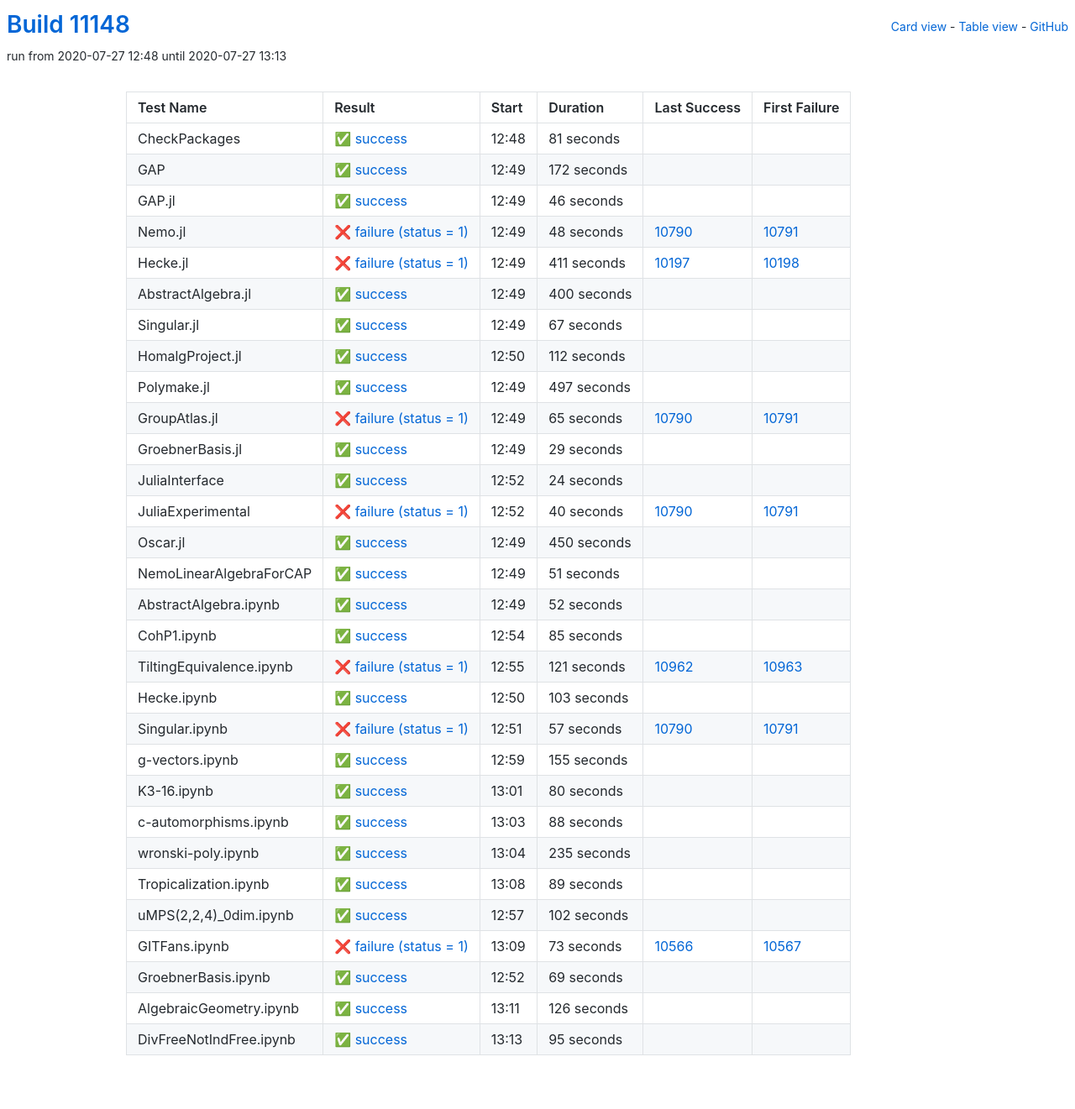
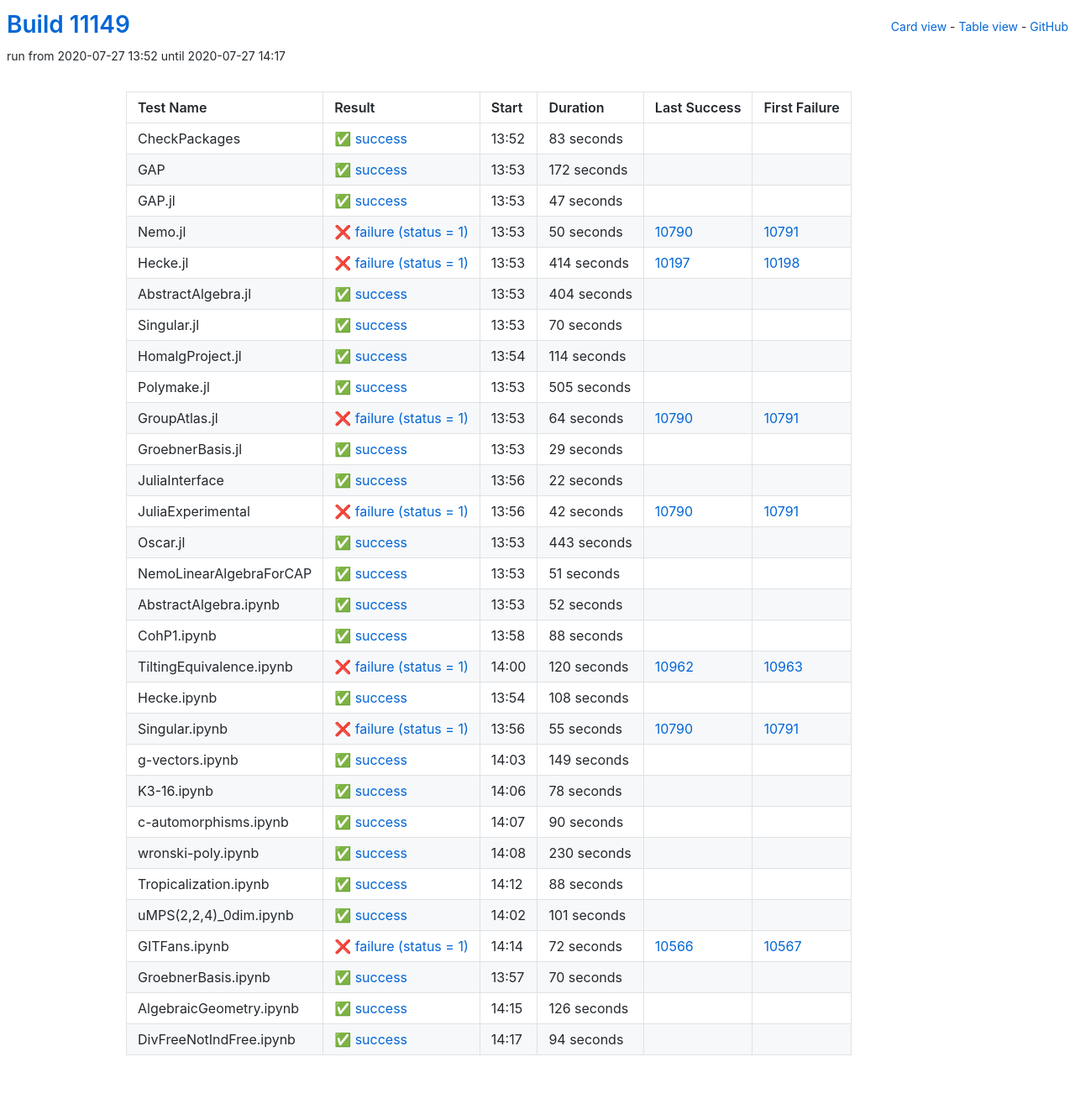
Before and after one commit to oscar-system/oscar-ci-status, a Jekyll site: the page built from table.html, in a window 1280 px wide. Shown: the whole page at 84% size. Built offline with Jekyll 4.4.1, drawn with Linux system fonts in a browser that asks for light colours.

Commit message:
Build #11149

```diff
--- a/_data/ci.yml
+++ b/_data/ci.yml
@@ -1,6 +1,6 @@
 ---
-build: 11148
-build_url: https://oscarci.mathematik.uni-kl.de/job/oscar/11148/
+build: 11149
+build_url: https://oscarci.mathematik.uni-kl.de/job/oscar/11149/
 job: oscar
 organization: oscar-system
 repo: oscar-ci-status
@@ -8,20 +8,20 @@
 tests:
 - name: CheckPackages
   id: checkpackages
-  log: https://oscarci.mathematik.uni-kl.de/job/oscar/11148/artifact/logs/build-11148/CheckPackages.log
-  start: 2020-07-27 12:48
+  log: https://oscarci.mathematik.uni-kl.de/job/oscar/11149/artifact/logs/build-11149/CheckPackages.log
+  start: 2020-07-27 13:52
   success: true
   exitcode: 0
   status: success
-  duration: 81
+  duration: 83
   last_success: false
   last_success_url:
   first_failure: false
   first_failure_url:
 - name: GAP
   id: gap
-  log: https://oscarci.mathematik.uni-kl.de/job/oscar/11148/artifact/logs/build-11148/GAP.log
-  start: 2020-07-27 12:49
+  log: https://oscarci.mathematik.uni-kl.de/job/oscar/11149/artifact/logs/build-11149/GAP.log
+  start: 2020-07-27 13:53
   success: true
   exitcode: 0
   status: success
@@ -32,104 +32,104 @@
   first_failure_url:
 - name: GAP.jl
   id: gap-jl
-  log: https://oscarci.mathematik.uni-kl.de/job/oscar/11148/artifact/logs/build-11148/GAP.jl.log
-  start: 2020-07-27 12:49
+  log: https://oscarci.mathematik.uni-kl.de/job/oscar/11149/artifact/logs/build-11149/GAP.jl.log
+  start: 2020-07-27 13:53
   success: true
   exitcode: 0
   status: success
-  duration: 46
+  duration: 47
   last_success: false
   last_success_url:
   first_failure: false
   first_failure_url:
 - name: Nemo.jl
   id: nemo-jl
-  log: https://oscarci.mathematik.uni-kl.de/job/oscar/11148/artifact/logs/build-11148/Nemo.jl.log
-  start: 2020-07-27 12:49
+  log: https://oscarci.mathematik.uni-kl.de/job/oscar/11149/artifact/logs/build-11149/Nemo.jl.log
+  start: 2020-07-27 13:53
   success: false
   exitcode: 1
   status: failure
-  duration: 48
+  duration: 50
   last_success: 10790
   last_success_url: https://oscarci.mathematik.uni-kl.de/job/oscar/10790/
   first_failure: 10791
   first_failure_url: https://oscarci.mathematik.uni-kl.de/job/oscar/10791/
 - name: Hecke.jl
   id: hecke-jl
-  log: https://oscarci.mathematik.uni-kl.de/job/oscar/11148/artifact/logs/build-11148/Hecke.jl.log
-  start: 2020-07-27 12:49
+  log: https://oscarci.mathematik.uni-kl.de/job/oscar/11149/artifact/logs/build-11149/Hecke.jl.log
+  start: 2020-07-27 13:53
   success: false
   exitcode: 1
   status: failure
-  duration: 411
+  duration: 414
   last_success: 10197
   last_success_url: https://oscarci.mathematik.uni-kl.de/job/oscar/10197/
   first_failure: 10198
   first_failure_url: https://oscarci.mathematik.uni-kl.de/job/oscar/10198/
 - name: AbstractAlgebra.jl
   id: abstractalgebra-jl
-  log: https://oscarci.mathematik.uni-kl.de/job/oscar/11148/artifact/logs/build-11148/AbstractAlgebra.jl.log
-  start: 2020-07-27 12:49
+  log: https://oscarci.mathematik.uni-kl.de/job/oscar/11149/artifact/logs/build-11149/AbstractAlgebra.jl.log
+  start: 2020-07-27 13:53
   success: true
   exitcode: 0
   status: success
-  duration: 400
+  duration: 404
   last_success: false
   last_success_url:
   first_failure: false
   first_failure_url:
 - name: Singular.jl
   id: singular-jl
-  log: https://oscarci.mathematik.uni-kl.de/job/oscar/11148/artifact/logs/build-11148/Singular.jl.log
-  start: 2020-07-27 12:49
+  log: https://oscarci.mathematik.uni-kl.de/job/oscar/11149/artifact/logs/build-11149/Singular.jl.log
+  start: 2020-07-27 13:53
   success: true
   exitcode: 0
   status: success
-  duration: 67
+  duration: 70
   last_success: false
   last_success_url:
   first_failure: false
   first_failure_url:
 - name: HomalgProject.jl
   id: homalgproject-jl
-  log: https://oscarci.mathematik.uni-kl.de/job/oscar/11148/artifact/logs/build-11148/HomalgProject.jl.log
-  start: 2020-07-27 12:50
+  log: https://oscarci.mathematik.uni-kl.de/job/oscar/11149/artifact/logs/build-11149/HomalgProject.jl.log
+  start: 2020-07-27 13:54
   success: true
   exitcode: 0
   status: success
-  duration: 112
+  duration: 114
   last_success: false
   last_success_url:
   first_failure: false
   first_failure_url:
 - name: Polymake.jl
   id: polymake-jl
-  log: https://oscarci.mathematik.uni-kl.de/job/oscar/11148/artifact/logs/build-11148/Polymake.jl.log
-  start: 2020-07-27 12:49
+  log: https://oscarci.mathematik.uni-kl.de/job/oscar/11149/artifact/logs/build-11149/Polymake.jl.log
+  start: 2020-07-27 13:53
   success: true
   exitcode: 0
   status: success
-  duration: 497
+  duration: 505
   last_success: false
   last_success_url:
   first_failure: false
   first_failure_url:
 - name: GroupAtlas.jl
   id: groupatlas-jl
-  log: https://oscarci.mathematik.uni-kl.de/job/oscar/11148/artifact/logs/build-11148/GroupAtlas.jl.log
-  start: 2020-07-27 12:49
+  log: https://oscarci.mathematik.uni-kl.de/job/oscar/11149/artifact/logs/build-11149/GroupAtlas.jl.log
+  start: 2020-07-27 13:53
   success: false
   exitcode: 1
   status: failure
-  duration: 65
+  duration: 64
   last_success: 10790
   last_success_url: https://oscarci.mathematik.uni-kl.de/job/oscar/10790/
   first_failure: 10791
   first_failure_url: https://oscarci.mathematik.uni-kl.de/job/oscar/10791/
 - name: GroebnerBasis.jl
   id: groebnerbasis-jl
-  log: https://oscarci.mathematik.uni-kl.de/job/oscar/11148/artifact/logs/build-11148/GroebnerBasis.jl.log
-  start: 2020-07-27 12:49
+  log: https://oscarci.mathematik.uni-kl.de/job/oscar/11149/artifact/logs/build-11149/GroebnerBasis.jl.log
+  start: 2020-07-27 13:53
   success: true
   exitcode: 0
   status: success
@@ -140,44 +140,44 @@
   first_failure_url:
 - name: JuliaInterface
   id: juliainterface
-  log: https://oscarci.mathematik.uni-kl.de/job/oscar/11148/artifact/logs/build-11148/JuliaInterface.log
-  start: 2020-07-27 12:52
+  log: https://oscarci.mathematik.uni-kl.de/job/oscar/11149/artifact/logs/build-11149/JuliaInterface.log
+  start: 2020-07-27 13:56
   success: true
   exitcode: 0
   status: success
-  duration: 24
+  duration: 22
   last_success: false
   last_success_url:
   first_failure: false
   first_failure_url:
 - name: JuliaExperimental
   id: juliaexperimental
-  log: https://oscarci.mathematik.uni-kl.de/job/oscar/11148/artifact/logs/build-11148/JuliaExperimental.log
-  start: 2020-07-27 12:52
+  log: https://oscarci.mathematik.uni-kl.de/job/oscar/11149/artifact/logs/build-11149/JuliaExperimental.log
+  start: 2020-07-27 13:56
   success: false
   exitcode: 1
   status: failure
-  duration: 40
+  duration: 42
   last_success: 10790
   last_success_url: https://oscarci.mathematik.uni-kl.de/job/oscar/10790/
   first_failure: 10791
   first_failure_url: https://oscarci.mathematik.uni-kl.de/job/oscar/10791/
 - name: Oscar.jl
   id: oscar-jl
-  log: https://oscarci.mathematik.uni-kl.de/job/oscar/11148/artifact/logs/build-11148/Oscar.jl.log
-  start: 2020-07-27 12:49
+  log: https://oscarci.mathematik.uni-kl.de/job/oscar/11149/artifact/logs/build-11149/Oscar.jl.log
+  start: 2020-07-27 13:53
   success: true
   exitcode: 0
   status: success
-  duration: 450
+  duration: 443
   last_success: false
   last_success_url:
   first_failure: false
   first_failure_url:
 - name: NemoLinearAlgebraForCAP
   id: nemolinearalgebraforcap
-  log: https://oscarci.mathematik.uni-kl.de/job/oscar/11148/artifact/logs/build-11148/NemoLinearAlgebraForCAP.log
-  start: 2020-07-27 12:49
+  log: https://oscarci.mathematik.uni-kl.de/job/oscar/11149/artifact/logs/build-11149/NemoLinearAlgebraForCAP.log
+  start: 2020-07-27 13:53
   success: true
   exitcode: 0
   status: success
@@ -188,8 +188,8 @@
   first_failure_url:
 - name: AbstractAlgebra.ipynb
   id: abstractalgebra-ipynb
-  log: https://oscarci.mathematik.uni-kl.de/job/oscar/11148/artifact/logs/build-11148/AbstractAlgebra.ipynb.log
-  start: 2020-07-27 12:49
+  log: https://oscarci.mathematik.uni-kl.de/job/oscar/11149/artifact/logs/build-11149/AbstractAlgebra.ipynb.log
+  start: 2020-07-27 13:53
   success: true
   exitcode: 0
   status: success
@@ -200,80 +200,8 @@
   first_failure_url:
 - name: CohP1.ipynb
   id: cohp1-ipynb
-  log: https://oscarci.mathematik.uni-kl.de/job/oscar/11148/artifact/logs/build-11148/CohP1.ipynb.log
-  start: 2020-07-27 12:54
-  success: true
-  exitcode: 0
-  status: success
-  duration: 85
-  last_success: false
-  last_success_url:
-  first_failure: false
-  first_failure_url:
-- name: TiltingEquivalence.ipynb
-  id: tiltingequivalence-ipynb
-  log: https://oscarci.mathematik.uni-kl.de/job/oscar/11148/artifact/logs/build-11148/TiltingEquivalence.ipynb.log
-  start: 2020-07-27 12:55
-  success: false
-  exitcode: 1
-  status: failure
-  duration: 121
-  last_success: 10962
-  last_success_url: https://oscarci.mathematik.uni-kl.de/job/oscar/10962/
-  first_failure: 10963
-  first_failure_url: https://oscarci.mathematik.uni-kl.de/job/oscar/10963/
-- name: Hecke.ipynb
-  id: hecke-ipynb
-  log: https://oscarci.mathematik.uni-kl.de/job/oscar/11148/artifact/logs/build-11148/Hecke.ipynb.log
-  start: 2020-07-27 12:50
-  success: true
-  exitcode: 0
-  status: success
-  duration: 103
-  last_success: false
-  last_success_url:
-  first_failure: false
-  first_failure_url:
-- name: Singular.ipynb
-  id: singular-ipynb
-  log: https://oscarci.mathematik.uni-kl.de/job/oscar/11148/artifact/logs/build-11148/Singular.ipynb.log
-  start: 2020-07-27 12:51
-  success: false
-  exitcode: 1
-  status: failure
-  duration: 57
-  last_success: 10790
-  last_success_url: https://oscarci.mathematik.uni-kl.de/job/oscar/10790/
-  first_failure: 10791
-  first_failure_url: https://oscarci.mathematik.uni-kl.de/job/oscar/10791/
-- name: g-vectors.ipynb
-  id: g-vectors-ipynb
-  log: https://oscarci.mathematik.uni-kl.de/job/oscar/11148/artifact/logs/build-11148/g-vectors.ipynb.log
-  start: 2020-07-27 12:59
-  success: true
-  exitcode: 0
-  status: success
-  duration: 155
-  last_success: false
-  last_success_url:
-  first_failure: false
-  first_failure_url:
-- name: K3-16.ipynb
-  id: k3-16-ipynb
-  log: https://oscarci.mathematik.uni-kl.de/job/oscar/11148/artifact/logs/build-11148/K3-16.ipynb.log
-  start: 2020-07-27 13:01
-  success: true
-  exitcode: 0
-  status: success
-  duration: 80
-  last_success: false
-  last_success_url:
-  first_failure: false
-  first_failure_url:
-- name: c-automorphisms.ipynb
-  id: c-automorphisms-ipynb
-  log: https://oscarci.mathematik.uni-kl.de/job/oscar/11148/artifact/logs/build-11148/c-automorphisms.ipynb.log
-  start: 2020-07-27 13:03
+  log: https://oscarci.mathematik.uni-kl.de/job/oscar/11149/artifact/logs/build-11149/CohP1.ipynb.log
+  start: 2020-07-27 13:58
   success: true
   exitcode: 0
   status: success
@@ -282,70 +210,142 @@
   last_success_url:
   first_failure: false
   first_failure_url:
-- name: wronski-poly.ipynb
-  id: wronski-poly-ipynb
-  log: https://oscarci.mathematik.uni-kl.de/job/oscar/11148/artifact/logs/build-11148/wronski-poly.ipynb.log
-  start: 2020-07-27 13:04
+- name: TiltingEquivalence.ipynb
+  id: tiltingequivalence-ipynb
+  log: https://oscarci.mathematik.uni-kl.de/job/oscar/11149/artifact/logs/build-11149/TiltingEquivalence.ipynb.log
+  start: 2020-07-27 14:00
+  success: false
+  exitcode: 1
+  status: failure
+  duration: 120
+  last_success: 10962
+  last_success_url: https://oscarci.mathematik.uni-kl.de/job/oscar/10962/
+  first_failure: 10963
+  first_failure_url: https://oscarci.mathematik.uni-kl.de/job/oscar/10963/
+- name: Hecke.ipynb
+  id: hecke-ipynb
+  log: https://oscarci.mathematik.uni-kl.de/job/oscar/11149/artifact/logs/build-11149/Hecke.ipynb.log
+  start: 2020-07-27 13:54
   success: true
   exitcode: 0
   status: success
-  duration: 235
+  duration: 108
+  last_success: false
+  last_success_url:
+  first_failure: false
+  first_failure_url:
+- name: Singular.ipynb
+  id: singular-ipynb
+  log: https://oscarci.mathematik.uni-kl.de/job/oscar/11149/artifact/logs/build-11149/Singular.ipynb.log
+  start: 2020-07-27 13:56
+  success: false
+  exitcode: 1
+  status: failure
+  duration: 55
+  last_success: 10790
+  last_success_url: https://oscarci.mathematik.uni-kl.de/job/oscar/10790/
+  first_failure: 10791
+  first_failure_url: https://oscarci.mathematik.uni-kl.de/job/oscar/10791/
+- name: g-vectors.ipynb
+  id: g-vectors-ipynb
+  log: https://oscarci.mathematik.uni-kl.de/job/oscar/11149/artifact/logs/build-11149/g-vectors.ipynb.log
+  start: 2020-07-27 14:03
+  success: true
+  exitcode: 0
+  status: success
+  duration: 149
+  last_success: false
+  last_success_url:
+  first_failure: false
+  first_failure_url:
+- name: K3-16.ipynb
+  id: k3-16-ipynb
+  log: https://oscarci.mathematik.uni-kl.de/job/oscar/11149/artifact/logs/build-11149/K3-16.ipynb.log
+  start: 2020-07-27 14:06
+  success: true
+  exitcode: 0
+  status: success
+  duration: 78
+  last_success: false
+  last_success_url:
+  first_failure: false
+  first_failure_url:
+- name: c-automorphisms.ipynb
+  id: c-automorphisms-ipynb
+  log: https://oscarci.mathematik.uni-kl.de/job/oscar/11149/artifact/logs/build-11149/c-automorphisms.ipynb.log
+  start: 2020-07-27 14:07
+  success: true
+  exitcode: 0
+  status: success
+  duration: 90
+  last_success: false
+  last_success_url:
+  first_failure: false
+  first_failure_url:
+- name: wronski-poly.ipynb
+  id: wronski-poly-ipynb
+  log: https://oscarci.mathematik.uni-kl.de/job/oscar/11149/artifact/logs/build-11149/wronski-poly.ipynb.log
+  start: 2020-07-27 14:08
+  success: true
+  exitcode: 0
+  status: success
+  duration: 230
   last_success: false
   last_success_url:
   first_failure: false
   first_failure_url:
 - name: Tropicalization.ipynb
   id: tropicalization-ipynb
-  log: https://oscarci.mathematik.uni-kl.de/job/oscar/11148/artifact/logs/build-11148/Tropicalization.ipynb.log
-  start: 2020-07-27 13:08
+  log: https://oscarci.mathematik.uni-kl.de/job/oscar/11149/artifact/logs/build-11149/Tropicalization.ipynb.log
+  start: 2020-07-27 14:12
   success: true
   exitcode: 0
   status: success
-  duration: 89
+  duration: 88
   last_success: false
   last_success_url:
   first_failure: false
   first_failure_url:
 - name: uMPS(2,2,4)_0dim.ipynb
   id: umps-2-2-4-0dim-ipynb
-  log: https://oscarci.mathematik.uni-kl.de/job/oscar/11148/artifact/logs/build-11148/uMPS-2-2-4-_0dim.ipynb.log
-  start: 2020-07-27 12:57
+  log: https://oscarci.mathematik.uni-kl.de/job/oscar/11149/artifact/logs/build-11149/uMPS-2-2-4-_0dim.ipynb.log
+  start: 2020-07-27 14:02
   success: true
   exitcode: 0
   status: success
-  duration: 102
+  duration: 101
   last_success: false
   last_success_url:
   first_failure: false
   first_failure_url:
 - name: GITFans.ipynb
   id: gitfans-ipynb
-  log: https://oscarci.mathematik.uni-kl.de/job/oscar/11148/artifact/logs/build-11148/GITFans.ipynb.log
-  start: 2020-07-27 13:09
+  log: https://oscarci.mathematik.uni-kl.de/job/oscar/11149/artifact/logs/build-11149/GITFans.ipynb.log
+  start: 2020-07-27 14:14
   success: false
   exitcode: 1
   status: failure
-  duration: 73
+  duration: 72
   last_success: 10566
   last_success_url: https://oscarci.mathematik.uni-kl.de/job/oscar/10566/
   first_failure: 10567
   first_failure_url: https://oscarci.mathematik.uni-kl.de/job/oscar/10567/
 - name: GroebnerBasis.ipynb
   id: groebnerbasis-ipynb
-  log: https://oscarci.mathematik.uni-kl.de/job/oscar/11148/artifact/logs/build-11148/GroebnerBasis.ipynb.log
-  start: 2020-07-27 12:52
+  log: https://oscarci.mathematik.uni-kl.de/job/oscar/11149/artifact/logs/build-11149/GroebnerBasis.ipynb.log
+  start: 2020-07-27 13:57
   success: true
   exitcode: 0
   status: success
-  duration: 69
+  duration: 70
   last_success: false
   last_success_url:
   first_failure: false
   first_failure_url:
 - name: AlgebraicGeometry.ipynb
   id: algebraicgeometry-ipynb
-  log: https://oscarci.mathematik.uni-kl.de/job/oscar/11148/artifact/logs/build-11148/AlgebraicGeometry.ipynb.log
-  start: 2020-07-27 13:11
+  log: https://oscarci.mathematik.uni-kl.de/job/oscar/11149/artifact/logs/build-11149/AlgebraicGeometry.ipynb.log
+  start: 2020-07-27 14:15
   success: true
   exitcode: 0
   status: success
@@ -356,12 +356,12 @@
   first_failure_url:
 - name: DivFreeNotIndFree.ipynb
   id: divfreenotindfree-ipynb
-  log: https://oscarci.mathematik.uni-kl.de/job/oscar/11148/artifact/logs/build-11148/DivFreeNotIndFree.ipynb.log
-  start: 2020-07-27 13:13
+  log: https://oscarci.mathematik.uni-kl.de/job/oscar/11149/artifact/logs/build-11149/DivFreeNotIndFree.ipynb.log
+  start: 2020-07-27 14:17
   success: true
   exitcode: 0
   status: success
-  duration: 95
+  duration: 94
   last_success: false
   last_success_url:
   first_failure: false
```
Also changed, not shown: README.md.
